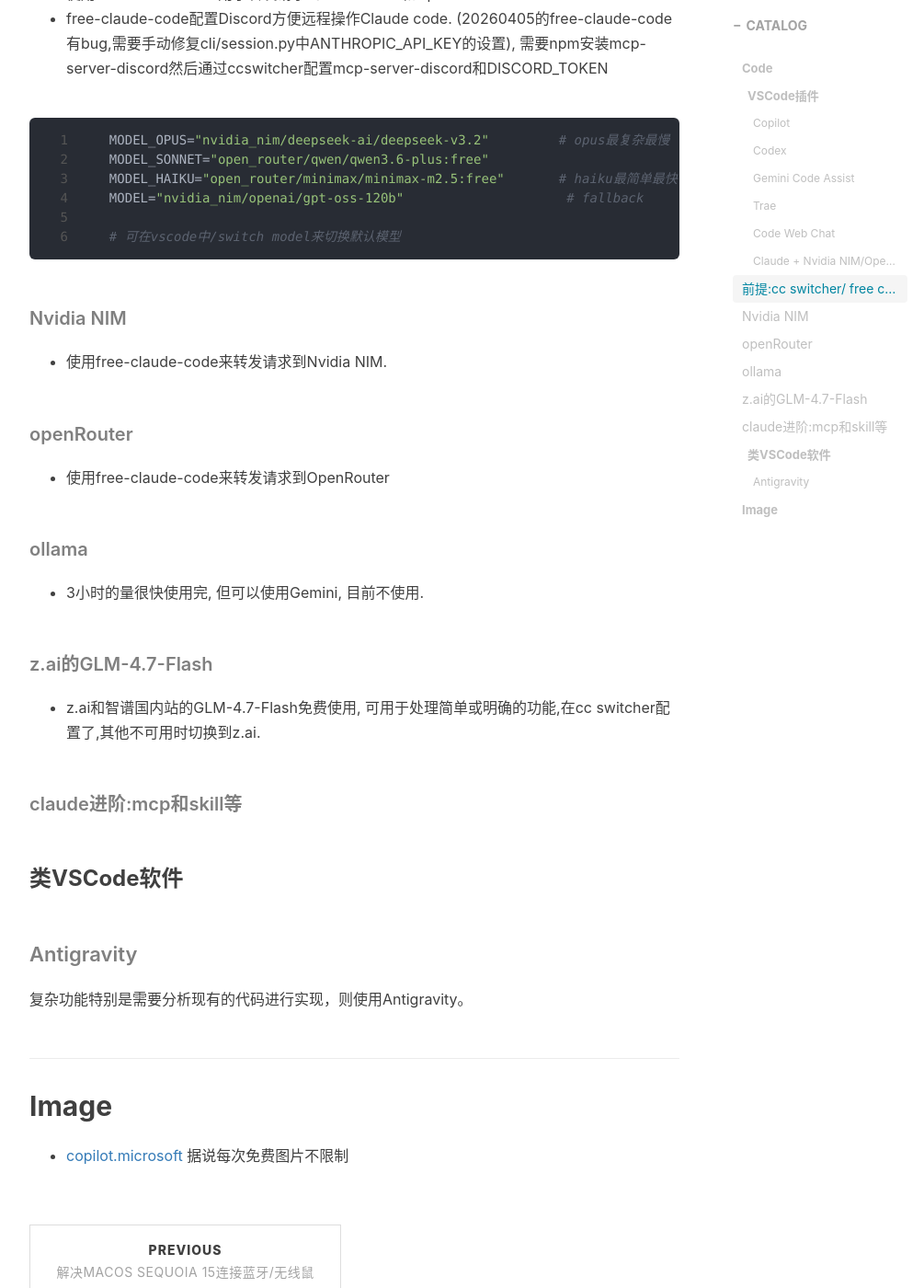
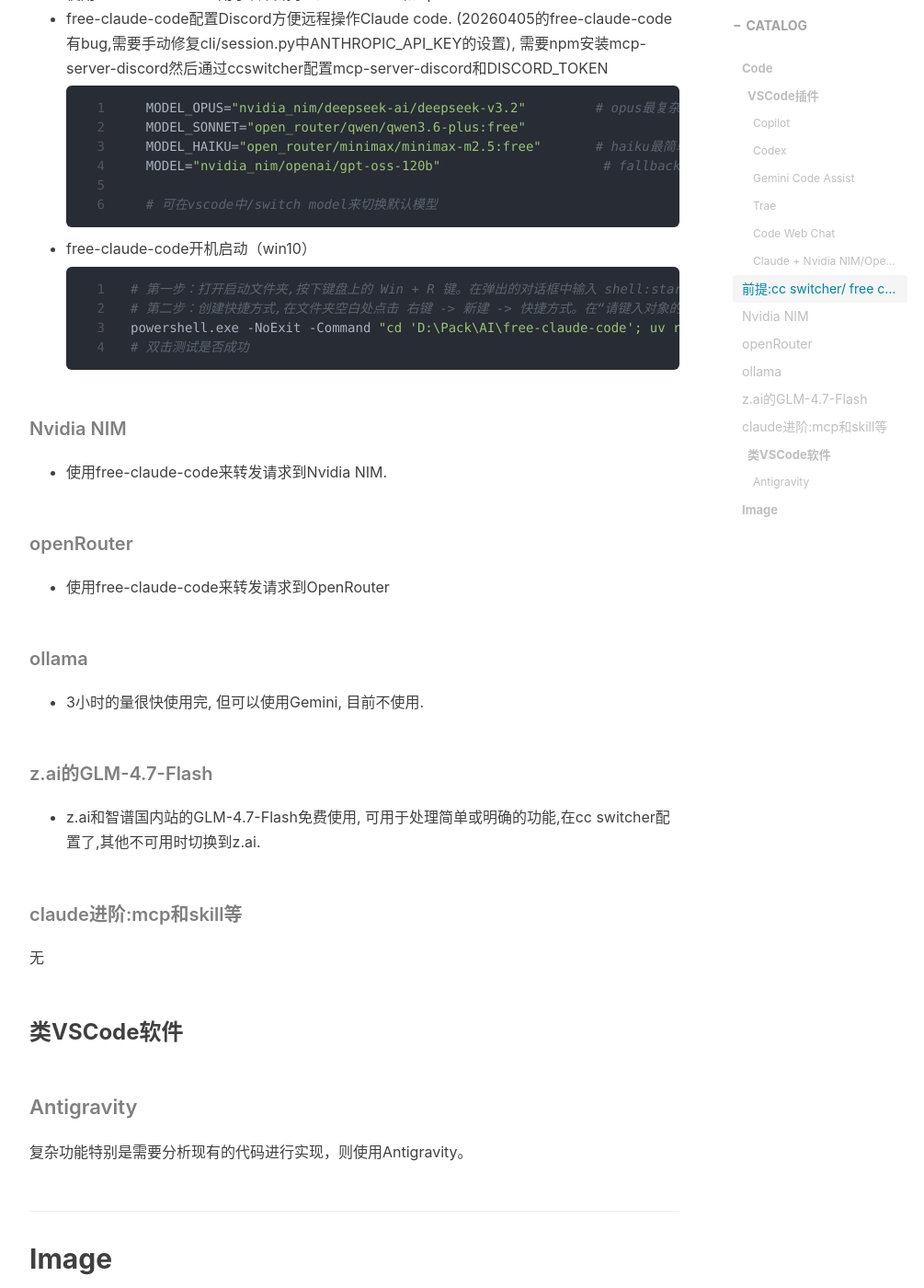
Before and after one commit to gumcstronger/gumcstronger.github.io, a Jekyll site: the page built from _posts/2026/2026-03-28-ai-code.md, in a window 1280 px wide and 1400 px high, scrolled down 1918 px. Shown: the whole window at 92% size, without its empty margins (233-1238 px from the left). Built offline with Jekyll 4.4.1, drawn with Linux system fonts in a browser that asks for light colours; nearby versions of some CDN libraries; comment, search, counter and statistics services are not loaded.

Commit message:
Update 2026-03-28-ai-code.md

````diff
--- a/_posts/2026/2026-03-28-ai-code.md
+++ b/_posts/2026/2026-03-28-ai-code.md
@@ -51,14 +51,23 @@
   * 使用[free-claude-code](https://github.com/Alishahryar1/free-claude-code)用于转发请求到Nvidial NIM和OpenRouter
   * free-claude-code配置Discord方便远程操作Claude code. (20260405的free-claude-code有bug,需要手动修复cli/session.py中ANTHROPIC_API_KEY的设置), 需要npm安装mcp-server-discord然后通过ccswitcher配置mcp-server-discord和DISCORD_TOKEN
 
-  ```conf
-  MODEL_OPUS="nvidia_nim/deepseek-ai/deepseek-v3.2"         # opus最复杂最慢
-  MODEL_SONNET="open_router/qwen/qwen3.6-plus:free"
-  MODEL_HAIKU="open_router/minimax/minimax-m2.5:free"       # haiku最简单最快
-  MODEL="nvidia_nim/openai/gpt-oss-120b"                     # fallback
+    ```conf
+      MODEL_OPUS="nvidia_nim/deepseek-ai/deepseek-v3.2"         # opus最复杂最慢
+      MODEL_SONNET="open_router/qwen/qwen3.6-plus:free"
+      MODEL_HAIKU="open_router/minimax/minimax-m2.5:free"       # haiku最简单最快
+      MODEL="nvidia_nim/openai/gpt-oss-120b"                     # fallback
 
-  # 可在vscode中/switch model来切换默认模型
-  ```
+      # 可在vscode中/switch model来切换默认模型
+    ```
+
+  * free-claude-code开机启动（win10）
+
+    ```conf
+    # 第一步：打开启动文件夹,按下键盘上的 Win + R 键。在弹出的对话框中输入 shell:startup 并按回车。这会打开一个名为“启动”的文件夹。
+    # 第二步：创建快捷方式,在文件夹空白处点击 右键 -> 新建 -> 快捷方式。在“请键入对象的位置”框中，直接复制并粘贴以下完整命令：
+    powershell.exe -NoExit -Command "cd 'D:\Pack\AI\free-claude-code'; uv run uvicorn server:app --host 0.0.0.0 --port 8082"
+    # 双击测试是否成功
+    ```
 
 ##### Nvidia NIM
 
@@ -78,6 +87,8 @@
 
 ##### claude进阶:mcp和skill等
 
+无
+
 ### 类VSCode软件
 
 #### Antigravity
````
